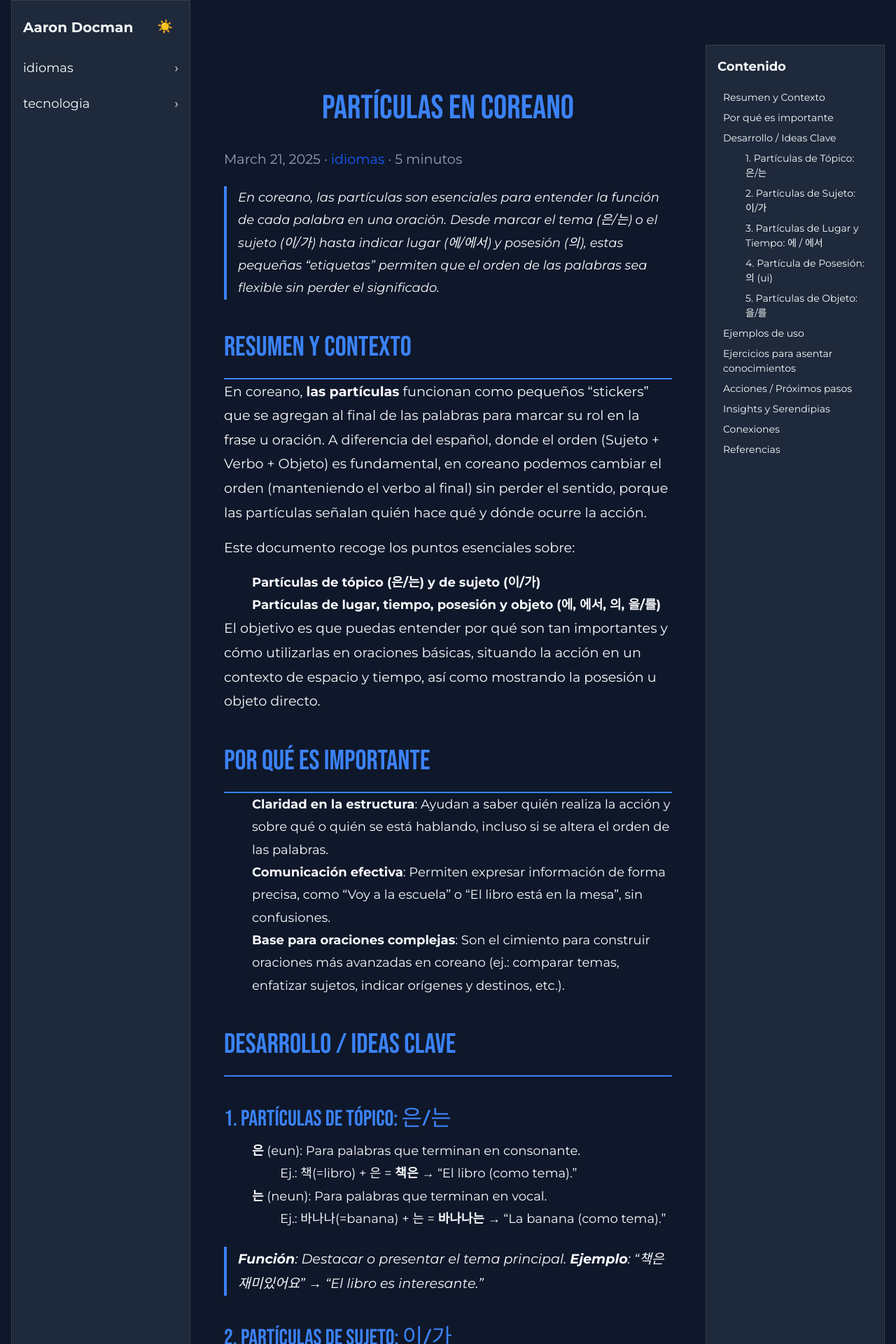
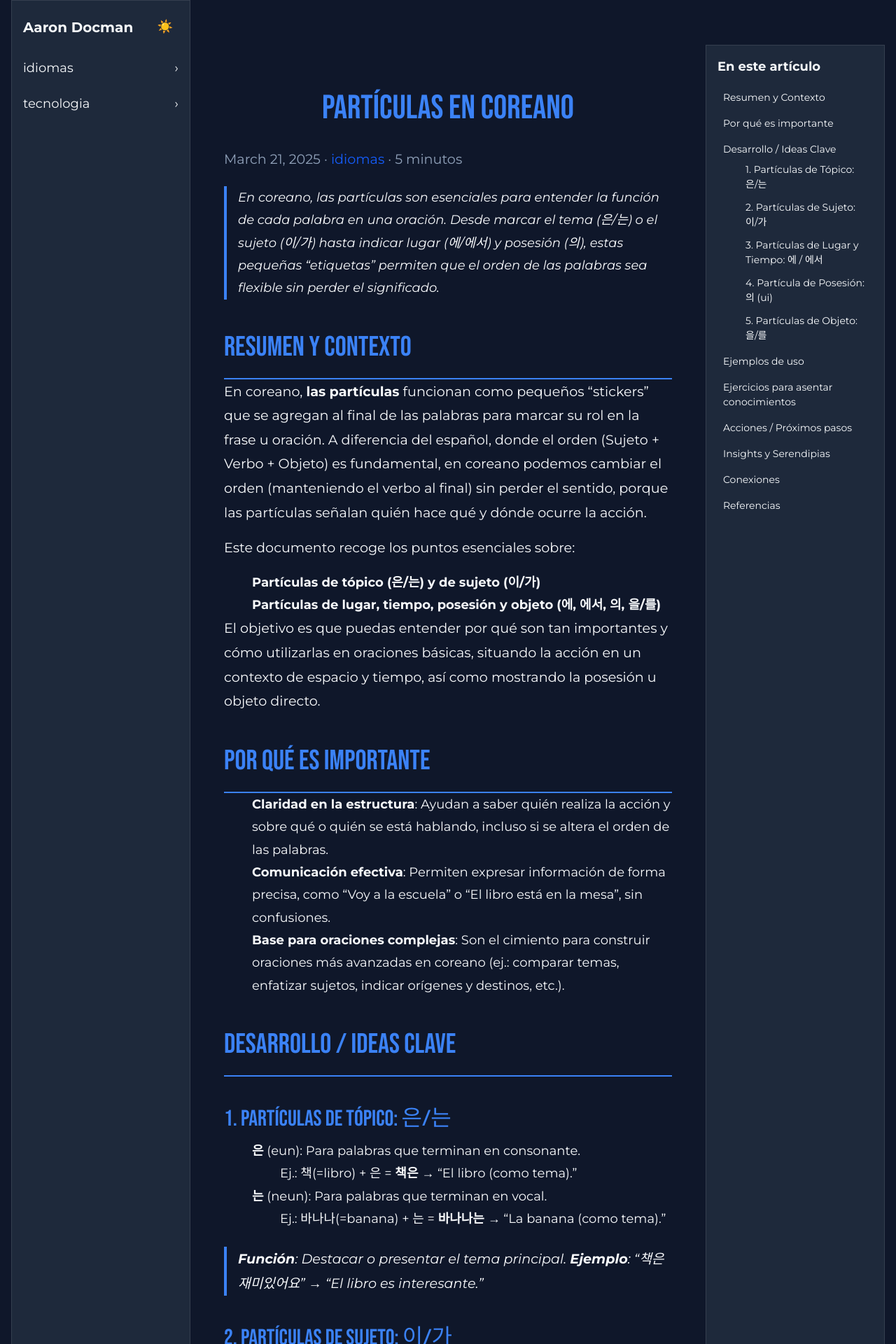
Before and after one commit to adocman/adocman.github.io, a Jekyll site: the page built from _posts/2025-03-25-particulas-en-coreano.md, in a window 1280 px wide. Shown: the top 1920 px of the page at 70% size. Built offline with Jekyll 4.4.1, drawn with Linux system fonts in a browser that asks for light colours.

```diff
--- a/_layouts/default.html
+++ b/_layouts/default.html
@@ -85,9 +85,9 @@
   <main id="content" class="flex-1 overflow-auto p-6">{{ content }}</main>
 
 
-  <!-- TOC Sidebar (desktop only) -->
+  <!-- TOC Sidebar (solo desktop) -->
   <aside id="toc" class="hidden lg:block w-64 bg-sidebar border-l overflow-auto p-4">
-    <div class="font-bold text-lg mb-4 text-slate-50">Contenido</div>
+    <div class="font-bold text-lg mb-4 text-slate-50">En este artículo</div>
     <nav>
       <ul id="toc-list" class="space-y-2 text-slate-50"></ul>
     </nav>
--- a/assets/css/main.css
+++ b/assets/css/main.css
@@ -153,25 +153,16 @@ body.light {
   animation: gradientBG 12s ease infinite;
 }
 
-/* ————————————————————————————————————————————
-   TABLE OF CONTENTS SIDEBAR
-———————————————————————————————————————————— */
-:root {
-  /* Añade si quieres reutilizar en JS */
-  --primary-blue-rgb: 37, 99, 235;
-}
-
+/* — TOC Sidebar — */
 #toc {
   position: sticky;
-  top: 4rem; /* para despejar el header */
+  top: 4rem; /* ajusta si cambias altura del header */
   max-height: calc(100vh - 4rem);
 }
 
-#toc-list li {
-  list-style: none;
-  margin: 0;
-}
-
+/* links jerarquizados */
+#toc-list li { list-style: none; }
+#toc-list li ul { margin-left: 1rem; }
 #toc-list a {
   display: block;
   padding: 0.25rem 0.5rem;
@@ -182,18 +173,21 @@ body.light {
   transition: background-color 0.2s, color 0.2s;
 }
 
-#toc-list li ul {
-  margin-left: 1rem;
+/* hover/activo */
+#toc-list a:hover {
+  background-color: rgba(37, 99, 235, 0.1); /* primary-blue al 10% */
 }
-
-#toc-list a:hover {
-  background-color: rgba(var(--primary-blue-rgb), 0.1);
-}
-
 #toc-list a.active {
   background-color: var(--primary-blue);
   color: #fff;
 }
+
+/* evita que los headings queden bajo header fijo */
+.post h2,
+.post h3 {
+  scroll-margin-top: 4rem;
+}
+
 
 /* Resto de estilos sin cambios */
 .transition-scale { @apply transition-transform duration-300 ease-in-out; }
--- a/assets/js/main.js
+++ b/assets/js/main.js
@@ -43,29 +43,30 @@ document.addEventListener('DOMContentLoaded', () => {
   });
 
   // — Generar Table of Contents y Scroll‑Spy —
-  const tocContainer = document.getElementById('toc-list');
-  if (tocContainer) {
-    const headers = document.querySelectorAll('#content article.post h2, #content article.post h3');
+  const tocList = document.getElementById('toc-list');
+  if (tocList) {
+    const headers = document.querySelectorAll('main#content h2, main#content h3');
     let currentLevel = 2;
-    let listStack = [tocContainer];
+    const listStack = [tocList];
 
     headers.forEach(h => {
-      // Generar id si no existe
+      // crear id si no existe
       if (!h.id) {
-        h.id = h.textContent.toLowerCase()
-                        .trim()
-                        .replace(/\s+/g, '-')
-                        .replace(/[^\w\-]/g, '');
+        h.id = h.textContent
+               .toLowerCase()
+               .trim()
+               .replace(/\s+/g, '-')
+               .replace(/[^\w\-]/g, '');
       }
-      const level = parseInt(h.tagName.charAt(1));
-      const li = document.createElement('li');
-      const a  = document.createElement('a');
+      const level = Number(h.tagName.charAt(1));
+      const li    = document.createElement('li');
+      const a     = document.createElement('a');
       a.href       = `#${h.id}`;
       a.textContent= h.textContent;
       li.appendChild(a);
 
       if (level > currentLevel) {
-        // anidar
+        // anidar lista
         const ul = document.createElement('ul');
         ul.classList.add('pl-4', 'space-y-1');
         listStack[0].lastElementChild.appendChild(ul);
@@ -77,14 +78,17 @@ document.addEventListener('DOMContentLoaded', () => {
       listStack[0].appendChild(li);
     });
 
-    // Scroll‑spy
-    const tocLinks = tocContainer.querySelectorAll('a');
+    // Scroll‑Spy
+    const links = tocList.querySelectorAll('a');
     window.addEventListener('scroll', () => {
-      const fromTop = window.scrollY + 120;
-      tocLinks.forEach(link => {
+      const fromTop = window.scrollY + 120; // offset si tuvieras header fijo
+      links.forEach(link => {
         const section = document.getElementById(link.hash.slice(1));
         if (!section) return;
-        if (section.offsetTop <= fromTop && section.offsetTop + section.offsetHeight > fromTop) {
+        if (
+          section.offsetTop <= fromTop &&
+          section.offsetTop + section.offsetHeight > fromTop
+        ) {
           link.classList.add('active');
         } else {
           link.classList.remove('active');
@@ -92,6 +96,7 @@ document.addEventListener('DOMContentLoaded', () => {
       });
     });
   }
+
 
 
   // Fade-in custom (para <h2>, <blockquote> o .fade-in)
```
